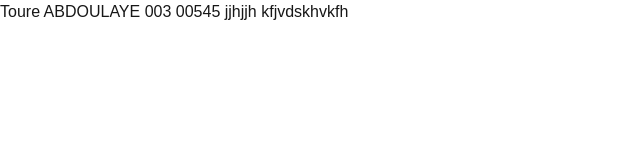
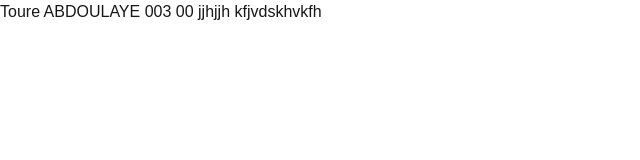
Before and after one commit to TOURE003/front, a Next.js app: page / in a window 1280 px wide. Shown: the top 160 px of the page, without its empty margins (0-640 px from the left). Built offline with nearby package versions, Linux system fonts and the light colour scheme.

Commit message:
Dernier Test Commit

```diff
--- a/app/pages/index.tsx
+++ b/app/pages/index.tsx
@@ -1,6 +1,6 @@
 
 export default function App(){
   return(
-    <h2>Toure ABDOULAYE 003 00545 jjhjjh kfjvdskhvkfh </h2>
+    <h2>Toure ABDOULAYE 003 00 jjhjjh kfjvdskhvkfh </h2>
   )
 }
```
